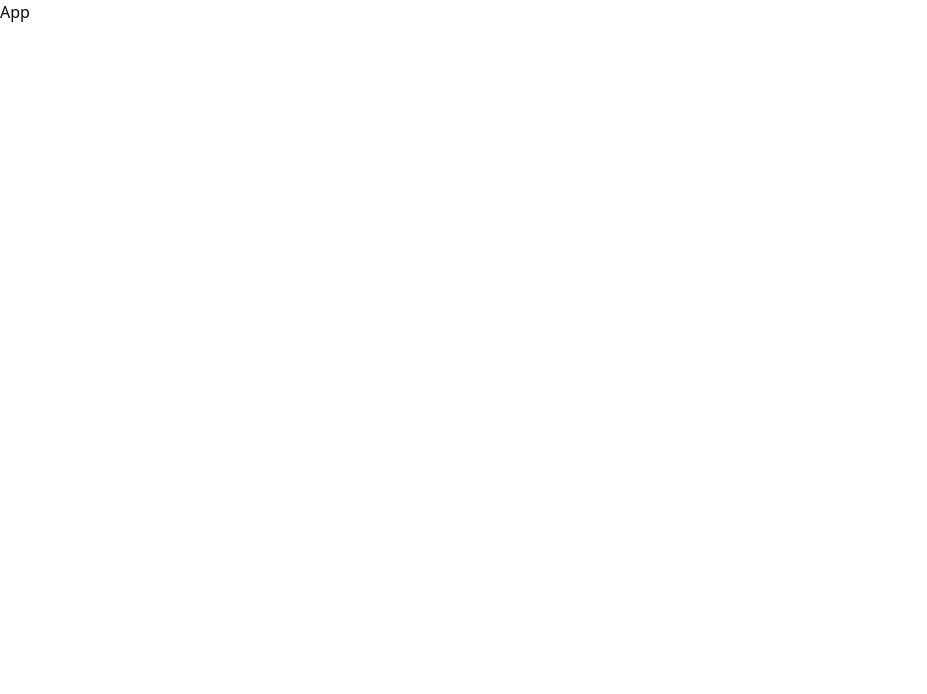
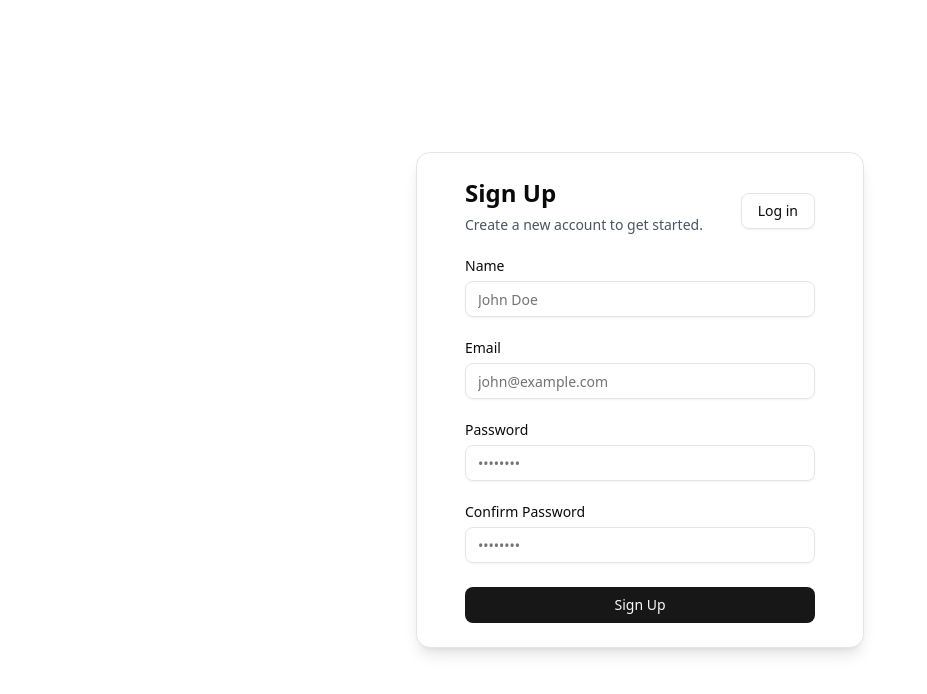
Before and after one commit to DebdipWritesCode/MERN_Template, a React (Vite) app in the folder frontend/: page /signup in a window 1280 px wide. Shown: the top 694 px of the page, without its empty margins (0-927 px from the left). Built offline with nearby package versions, Linux system fonts and the light colour scheme; no server answers.

Commit message:
mount router to frontend

```diff
--- a/frontend/src/App.tsx
+++ b/frontend/src/App.tsx
@@ -1,8 +1,29 @@
+import { useEffect } from "react";
+import { useDispatch, useSelector } from "react-redux";
+import axios from "./api/axios";
+import { setAccessToken, clearAccessToken } from "./slices/authSlice";
+import type { RootState } from "./redux/store";
+import Router from "./router/Router";
 
 const App = () => {
-  return (
-    <div>App</div>
-  )
-}
+  const dispatch = useDispatch();
+  const loading = useSelector((state: RootState) => state.auth.loading);
 
-export default App
+  useEffect(() => {
+    const refreshToken = async () => {
+      try {
+        const res = await axios.post("/refresh_access_token", {}, { withCredentials: true }); // ✅ Ensure this
+        dispatch(setAccessToken(res.data));
+      } catch {
+        dispatch(clearAccessToken());
+      }
+    };
+    refreshToken();
+  }, [dispatch]);
+
+  if (loading) return <div>Loading...</div>; // 👈 Don't render anything until we know
+
+  return <Router />;
+};
+
+export default App;
--- a/frontend/src/components/auth/LoginForm.tsx
+++ b/frontend/src/components/auth/LoginForm.tsx
@@ -107,7 +107,7 @@ const LoginForm = () => {
     <Form {...form}>
       <form
         onSubmit={form.handleSubmit(onSubmit)}
-        className="max-w-md mx-auto">
+        className="max-w-md mx-auto flex flex-col gap-6">
         <FormField
           control={form.control}
           name="email"
--- a/frontend/src/components/auth/SignupForm.tsx
+++ b/frontend/src/components/auth/SignupForm.tsx
@@ -76,7 +76,7 @@ const SignupForm = () => {
     <Form {...form}>
       <form
         onSubmit={form.handleSubmit(onSubmit)}
-        className="max-w-md mx-auto">
+        className="max-w-md mx-auto flex flex-col gap-6">
         <FormField
           control={form.control}
           name="name"
--- a/frontend/src/index.css
+++ b/frontend/src/index.css
@@ -118,3 +118,7 @@
     @apply bg-background text-foreground;
   }
 }
+
+button {
+  @apply cursor-pointer;
+}
--- a/frontend/src/pages/Auth/Login.tsx
+++ b/frontend/src/pages/Auth/Login.tsx
@@ -12,7 +12,7 @@ import { Link } from "react-router-dom";
 
 const Login = () => {
   return (
-    <div className="flex items-center justify-center min-h-screen bg-gray-100">
+    <div className="flex items-center justify-center min-h-screen">
       <Card className="w-full max-w-md p-6 shadow-lg">
         <CardHeader>
           <CardTitle className="text-2xl font-bold">Log In</CardTitle>
--- a/frontend/src/pages/Auth/Signup.tsx
+++ b/frontend/src/pages/Auth/Signup.tsx
@@ -12,7 +12,7 @@ import { Link } from "react-router-dom";
 
 const Signup = () => {
   return (
-    <div className="flex items-center justify-center min-h-screen bg-gray-100">
+    <div className="flex items-center justify-center min-h-screen">
       <Card className="w-full max-w-md p-6 shadow-lg">
         <CardHeader>
           <CardTitle className="text-2xl font-bold">Sign Up</CardTitle>
```
